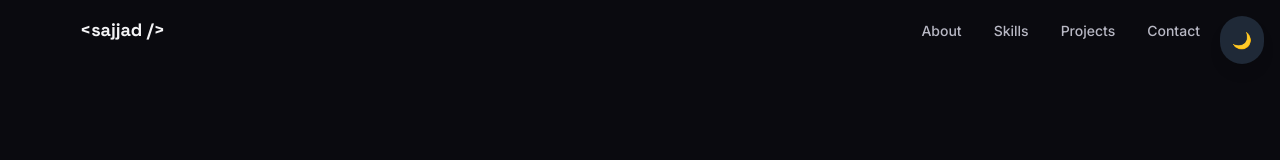
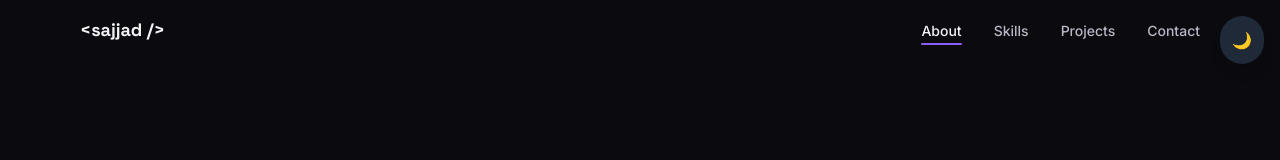
Before and after one commit to sajad-husain/portfolio-website, a React (Vite) app: page / in a window 1280 px wide. Shown: the top 160 px of the page. Built offline with nearby package versions, Linux system fonts and the light colour scheme.

Commit message:
feat: scrollspy intersection observer hook

```diff
--- a/src/components/Navbar.jsx
+++ b/src/components/Navbar.jsx
@@ -1,4 +1,5 @@
-import { useEffect, useState } from "react";
+import { useEffect, useMemo, useState } from "react";
+import useScrollSpy from "../hooks/useScrollSpy";
 
 const NAV_LINKS = [
     { id: "about", label: "About" },
@@ -10,6 +11,8 @@ const NAV_LINKS = [
 function Navbar() {
     const [scrolled, setScrolled] = useState(false);
     const [menuOpen, setMenuOpen] = useState(false);
+    const sectionIds = useMemo(() => NAV_LINKS.map((l) => l.id), []);
+    const activeId = useScrollSpy(sectionIds);
 
     useEffect(() => {
         const onScroll = () => setScrolled(window.scrollY > 24);
@@ -40,7 +43,12 @@ function Navbar() {
                         <li key={link.id}>
                             <a
                                 href={`#${link.id}`}
-                                className="text-sm font-medium text-ink-secondary hover:text-ink-primary transition-colors"
+                                aria-current={activeId === link.id ? "true" : undefined}
+                                className={`relative text-sm font-medium transition-colors ${
+                                    activeId === link.id
+                                        ? "text-ink-primary after:absolute after:-bottom-1.5 after:left-0 after:h-0.5 after:w-full after:rounded-full after:bg-accent"
+                                        : "text-ink-secondary hover:text-ink-primary"
+                                }`}
                             >
                                 {link.label}
                             </a>
--- /dev/null
+++ b/src/hooks/useScrollSpy.js
@@ -0,0 +1,25 @@
+import { useEffect, useState } from "react";
+
+export default function useScrollSpy(sectionIds) {
+    const [activeId, setActiveId] = useState("");
+
+    useEffect(() => {
+        const observer = new IntersectionObserver(
+            (entries) => {
+                entries.forEach((entry) => {
+                    if (entry.isIntersecting) setActiveId(entry.target.id);
+                });
+            },
+            { rootMargin: "-40% 0px -55% 0px" }
+        );
+
+        sectionIds.forEach((id) => {
+            const el = document.getElementById(id);
+            if (el) observer.observe(el);
+        });
+
+        return () => observer.disconnect();
+    }, [sectionIds]);
+
+    return activeId;
+}
```
Also changed, not shown: 4 other files (tests, documents, lock files or other folders).
